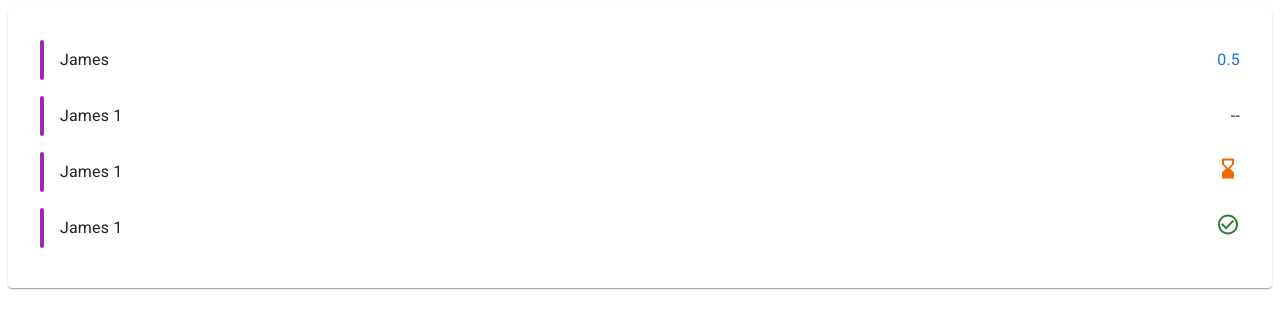
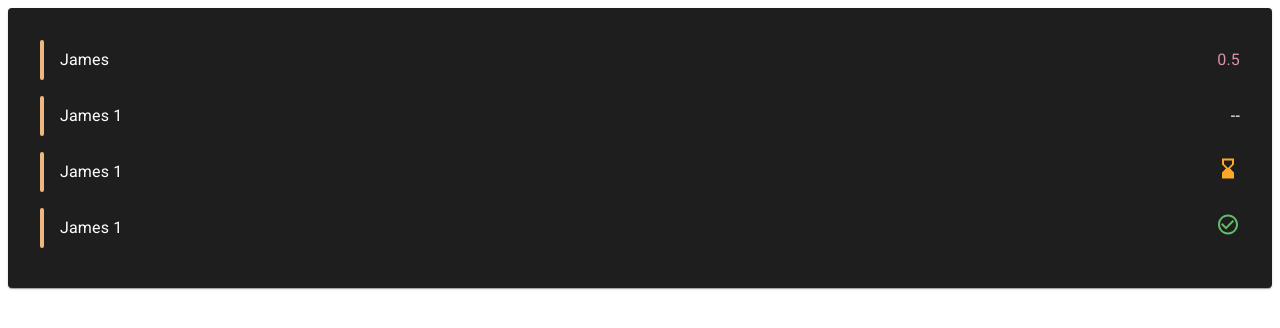
Before and after one commit to Zubry/agile-client, a React app: page / in a window 1280 px wide. Shown: the top 328 px of the page. Built offline with nearby package versions, Linux system fonts and the light colour scheme.

Commit message:
Add theme

```diff
--- a/src/App.jsx
+++ b/src/App.jsx
@@ -3,10 +3,13 @@ import List from '@mui/material/List'
 import Card from '@mui/material/Card';
 import CardContent from '@mui/material/CardContent';
 
+import Theme from './theme'
+
 import Vote from './components/Vote'
 
 function App() {
   return (
+    <Theme>
       <Card>
         <CardContent>
           <List>
@@ -17,6 +20,7 @@ function App() {
           </List>
         </CardContent>
       </Card>
+    </Theme>
   )
 }
 
--- /dev/null
+++ b/src/theme/index.jsx
@@ -0,0 +1,75 @@
+import React from 'react'
+import { createTheme, ThemeProvider, styled } from '@mui/material/styles'
+
+const theme = createTheme({
+  palette: {
+    mode: 'dark',
+    primary: {
+      main: '#DB93B0',
+    },
+    secondary: {
+      main: '#F0B67F',
+    },
+  },
+  props: {
+    MuiButton: {
+      size: 'small',
+      variant: 'contained',
+    },
+    MuiButtonGroup: {
+      size: 'small',
+    },
+    MuiCheckbox: {
+      size: 'small',
+    },
+    MuiFab: {
+      size: 'small',
+    },
+    MuiFormControl: {
+      margin: 'dense',
+      size: 'small',
+    },
+    MuiFormHelperText: {
+      margin: 'dense',
+    },
+    MuiIconButton: {
+      size: 'small',
+    },
+    MuiInputBase: {
+      margin: 'dense',
+    },
+    MuiInputLabel: {
+      margin: 'dense',
+    },
+    MuiRadio: {
+      size: 'small',
+    },
+    MuiSwitch: {
+      size: 'small',
+    },
+    MuiTextField: {
+      margin: 'dense',
+      size: 'small',
+    },
+  },
+  overrides: {
+    MuiButton: {
+      root: {
+        background: 'linear-gradient(45deg, #FE6B8B 30%, #FF8E53 90%)',
+        border: 0,
+        borderRadius: 3,
+        boxShadow: '0 3px 5px 2px rgba(255, 105, 135, .3)',
+        color: 'white',
+        padding: '0 30px',
+      },
+    },
+  },
+})
+
+export default function CustomTheme({ children }) {
+  return (
+    <ThemeProvider theme={theme}>
+      { children }
+    </ThemeProvider>
+  );
+}
```
Lines whose indentation alone changed are shown as unchanged.
